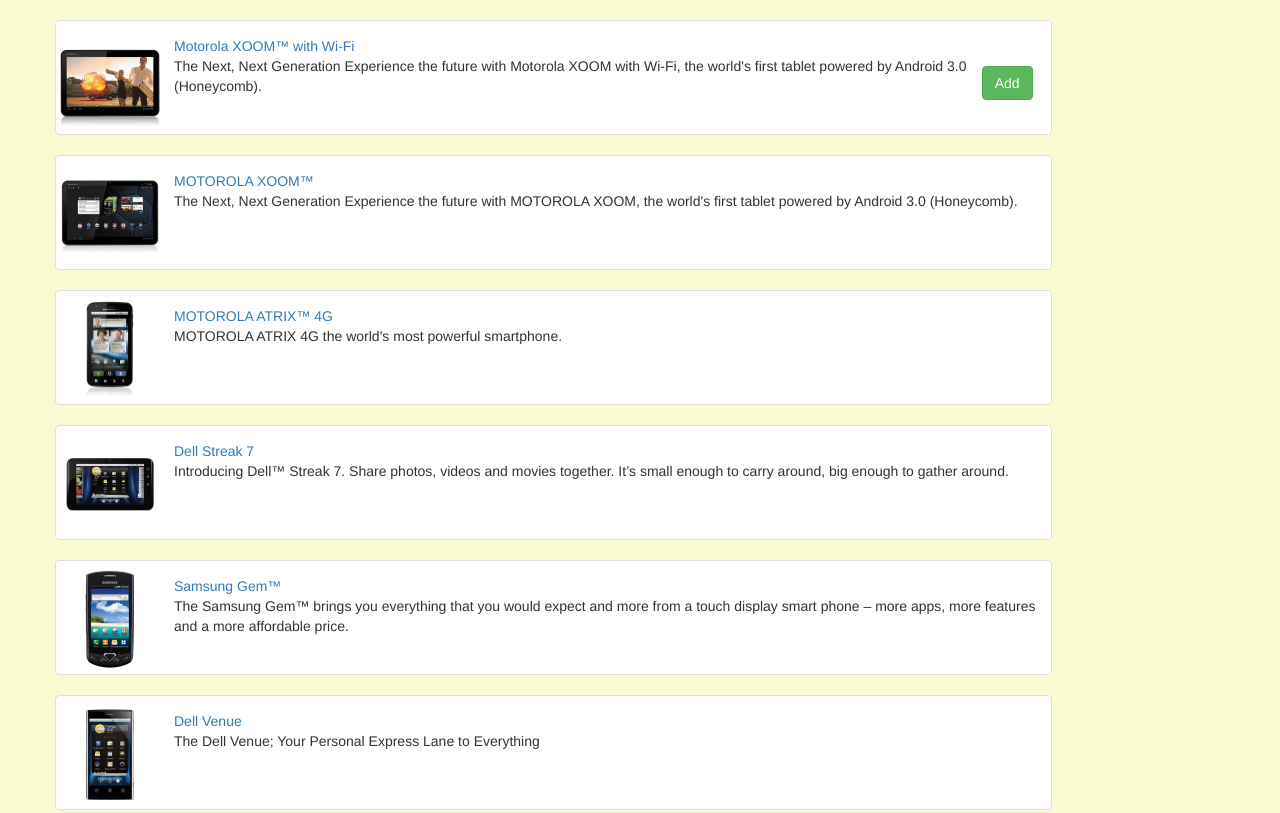
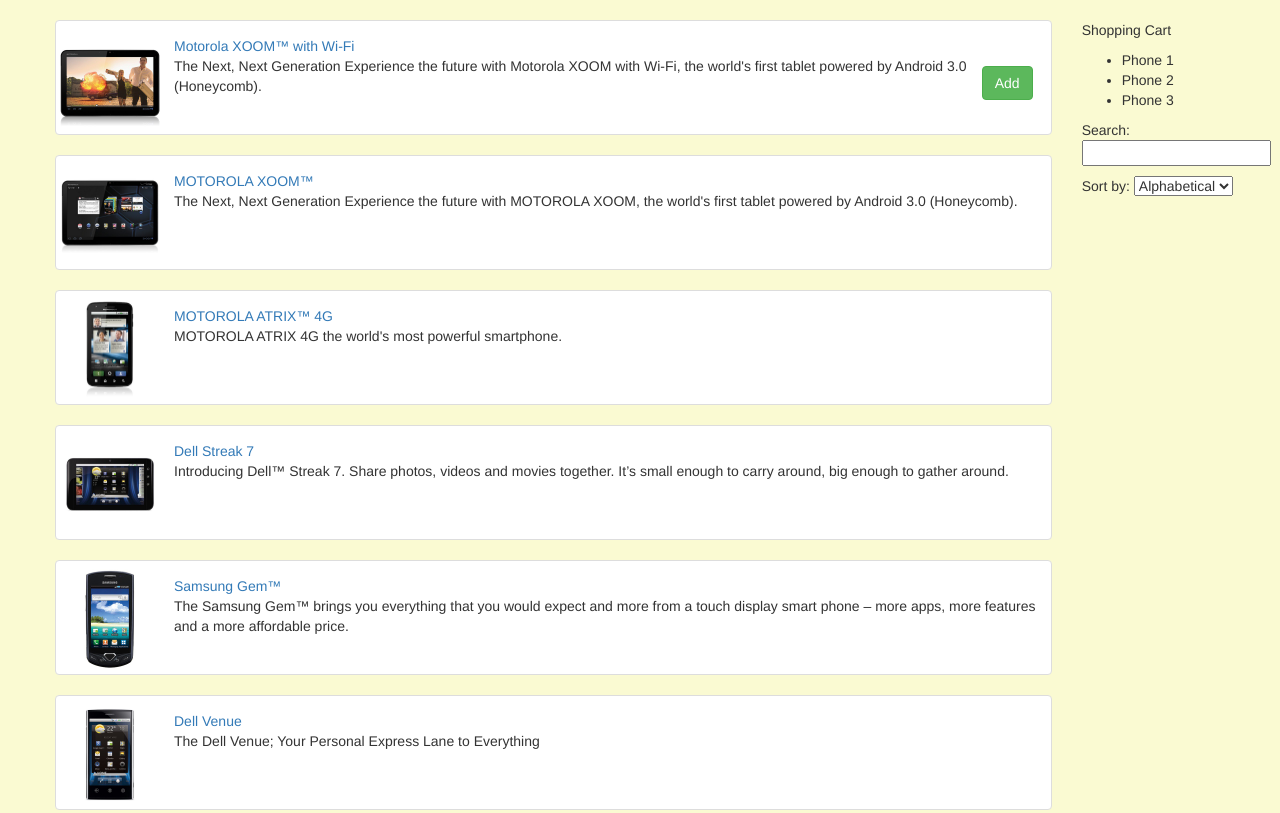
Before and after one commit to Sanchelo/Phones-App, a plain HTML site: page index.html in a window 1280 px wide. Shown: the top 813 px of the page. Drawn offline with nearby package versions, Linux system fonts and the light colour scheme.

Commit message:
shopping cart and sort parts were added

```diff
--- a/index.html
+++ b/index.html
@@ -12,4 +12,6 @@
 </head>
 <body>
   <div class="phones-page"></div>
+  <div class="shopping-cart"></div>
+  <div class="sort"></div>
 </body>
--- a/js/app.js
+++ b/js/app.js
@@ -1,3 +1,7 @@
-import PhonesPage from "./phonesPage.js"
+import PhonesPage from "./phonesPage.js";
+import Cart from "./cart.js";
+import Sort from "./sort.js";
 
 const app = new PhonesPage({element: document.querySelector(".phones-page")});
+const shoppingCart = new Cart ({element: document.querySelector(".shopping-cart")});
+const sort = new Sort({element:document.querySelector(".sort")});
--- /dev/null
+++ b/js/cart.js
@@ -0,0 +1,21 @@
+export default class Cart {
+    constructor({element}) {
+    this._element = element;
+    this._render();
+    }
+    _render() {
+    this._element.innerHTML =
+    `
+    <div class="col-md-2">
+    <section>
+    <p>Shopping Cart</p>
+    <ul>
+      <li>Phone 1</li>
+      <li>Phone 2</li>
+      <li>Phone 3</li>
+    </ul>
+  </section>
+    </div>
+    `;
+    }
+}
--- /dev/null
+++ b/js/sort.js
@@ -0,0 +1,27 @@
+export default class Sort {
+    constructor({element}) {
+    this._element = element;
+    this._render();
+    }
+    _render() {
+        this._element.innerHTML =
+        `
+        <div class="col-md-2">
+        <section>
+          <p>
+            Search:
+            <input>
+          </p>
+
+          <p>
+            Sort by:
+            <select>
+              <option value="name">Alphabetical</option>
+              <option value="age">Newest</option>
+            </select>
+          </p>
+        </section>
+        </div>
+        `
+    }
+}
```
